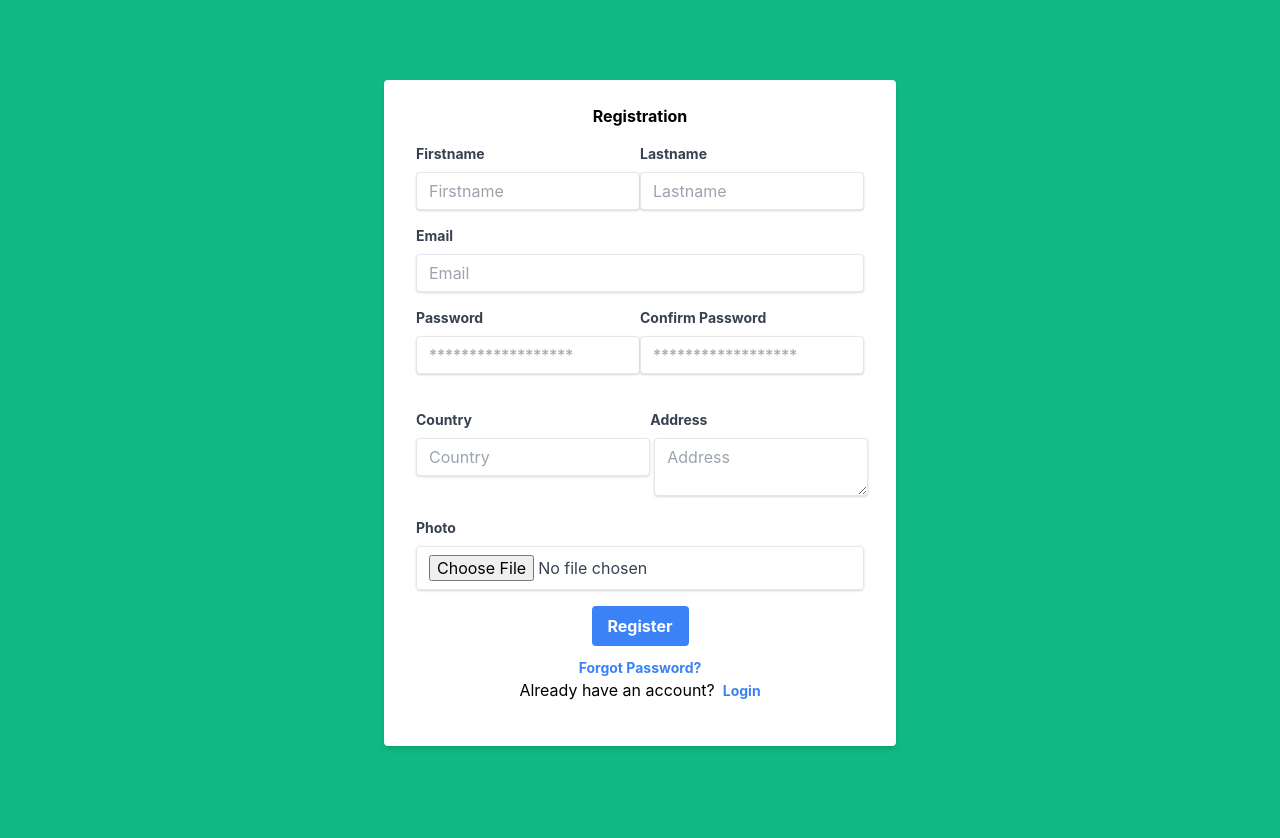
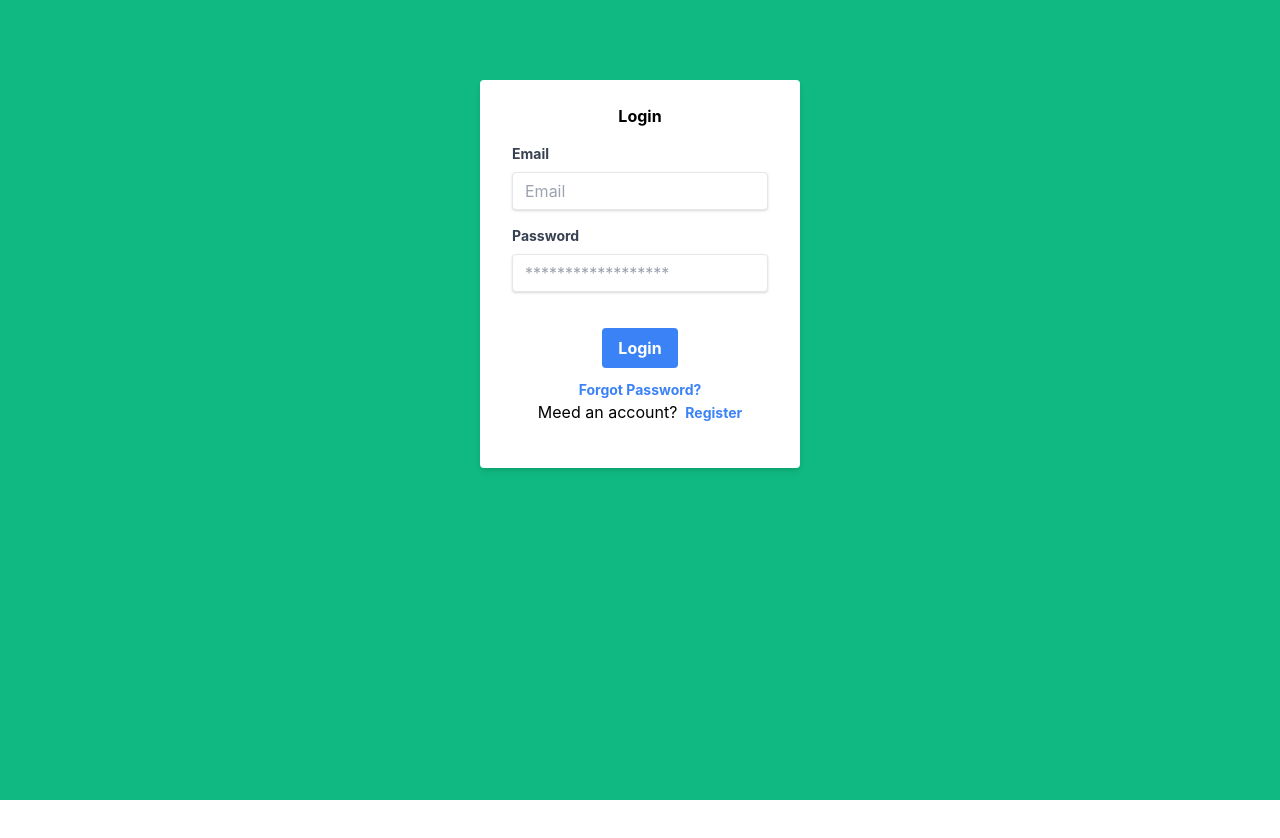
Before and after one commit to Shadab420/product-invoice-app, a React (Create React App) app: page /login in a window 1280 px wide. Shown: the top 838 px of the page. After the commit the page ends 800 px from the top, so only its background shows below. Built offline with nearby package versions, Linux system fonts and the light colour scheme; the HTML template or start-up script is replaced by a standard one.

Commit message:
routing and private routing configured

```diff
--- a/src/App.js
+++ b/src/App.js
@@ -1,12 +1,40 @@
 import React from 'react';
+import {
+  BrowserRouter as Router,
+  Route,
+  Switch,
+  Link,
+  Redirect,
+  useHistory,
+  useLocation
+} from 'react-router-dom';
+
 import Login from './components/authentication/login/Login';
 import Registration from './components/authentication/registration/registration';
+import Dashboard from './components/dashboard/Dashboard';
+import PrivateRoute from './hooks/useAuth';
 
 function App() {
   return (
     <div className="min-h-screen bg-green-500">
-      <Registration/>
+      <Router>
 
+        <Switch>
+            <Route path="/login">
+              <Login />
+            </Route>
+            <Route path="/registration">
+              <Registration />
+            </Route>
+            <PrivateRoute path="/dashboard">
+              <Dashboard />
+            </PrivateRoute>
+            <Route path="/" exact>
+
+            </Route>
+        </Switch>
+
+      </Router>
     </div>
 
   );
--- a/src/components/authentication/login/Login.js
+++ b/src/components/authentication/login/Login.js
@@ -1,4 +1,5 @@
 import React from 'react';
+import { Link } from 'react-router-dom';
 import { useFormik } from 'formik';
 
 
@@ -80,9 +81,9 @@ function Login() {
                             </a>
                             <p>
                                 Meed an account?
-                                <a className="inline-block align-baseline font-bold text-sm text-blue-500 hover:text-blue-800 ml-2" href="#">
+                                <Link to='/registration' className="inline-block align-baseline font-bold text-sm text-blue-500 hover:text-blue-800 ml-2" href="#">
                                     Register
-                                </a>
+                                </Link>
 
                             </p>
 
--- a/src/components/authentication/registration/registration.js
+++ b/src/components/authentication/registration/registration.js
@@ -1,4 +1,5 @@
 import React from 'react';
+import { Link } from 'react-router-dom';
 import { useFormik } from 'formik';
 
 
@@ -208,9 +209,9 @@ function Registration() {
                             </a>
                             <p>
                                 Already have an account?
-                                <a className="inline-block align-baseline font-bold text-sm text-blue-500 hover:text-blue-800 ml-2" href="#">
+                                <Link to="/login" className="inline-block align-baseline font-bold text-sm text-blue-500 hover:text-blue-800 ml-2" href="#">
                                     Login
-                                </a>
+                                </Link>
 
                             </p>
 
--- /dev/null
+++ b/src/components/dashboard/Dashboard.js
@@ -0,0 +1,12 @@
+import React from 'react';
+
+
+function Dashboard() {
+    return (
+        <>
+            <h1>Dashboard</h1>
+        </>
+    );
+}
+
+export default Dashboard;
--- /dev/null
+++ b/src/hooks/useAuth.js
@@ -0,0 +1,30 @@
+import React from 'react';
+import {
+    BrowserRouter as Router,
+    Route,
+    Switch,
+    Link,
+    Redirect,
+    useHistory,
+    useLocation
+  } from 'react-router-dom';
+
+export default function PrivateRoute({ children, ...rest }) {
+    return (
+      <Route
+        {...rest}
+        render={({ location }) =>
+          false ? (
+            children
+          ) : (
+            <Redirect
+              to={{
+                pathname: "/login",
+                state: { from: location }
+              }}
+            />
+          )
+        }
+      />
+    );
+  }
```
